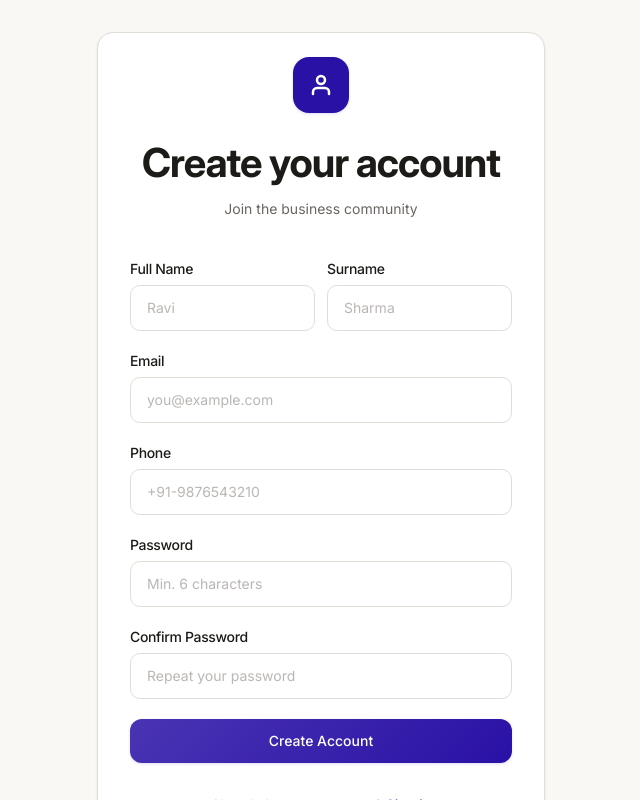
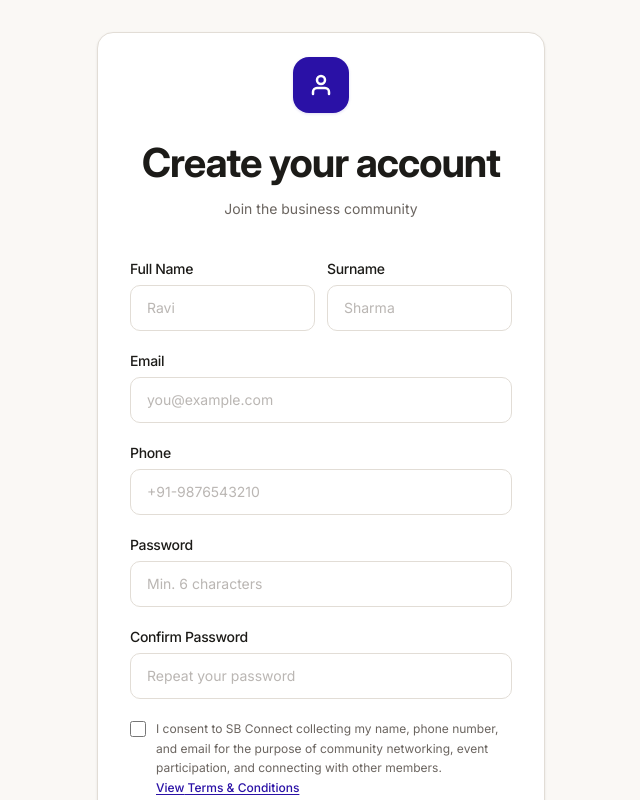
Before and after one commit to KIRANTEJ216/sbconnect-app, a React (Vite) app: page /register in a window 1280 px wide. Shown: the top 800 px of the page, without its empty margins (319-959 px from the left). Built offline with nearby package versions, Linux system fonts and the light colour scheme; no server answers.

Commit message:
fix: add Terms & Conditions consent checkbox to Register page

```diff
--- a/src/pages/Register.tsx
+++ b/src/pages/Register.tsx
@@ -19,6 +19,8 @@ export default function Register() {
   const [confirmPassword, setConfirmPassword] = useState('');
   const [error, setError] = useState('');
   const [loading, setLoading] = useState(false);
+  const [termsAccepted, setTermsAccepted] = useState(false);
+  const [showTerms, setShowTerms] = useState(false);
 
   useEffect(() => {
     if (user) navigate('/create-profile', { replace: true });
@@ -34,6 +36,10 @@ export default function Register() {
     }
     if (password.length < 6) {
       setError('Password must be at least 6 characters.');
+      return;
+    }
+    if (!termsAccepted) {
+      setError('You must accept the Terms & Conditions to create an account.');
       return;
     }
 
@@ -121,7 +127,36 @@ export default function Register() {
               <p className="text-sm text-danger bg-danger-light px-4 py-2.5 rounded-xl">{error}</p>
             )}
 
-            <Button type="submit" loading={loading} className="w-full">
+            <label className="flex items-start gap-2.5 cursor-pointer">
+              <input
+                type="checkbox"
+                checked={termsAccepted}
+                onChange={(e) => setTermsAccepted(e.target.checked)}
+                className="mt-0.5 w-4 h-4 rounded border-border text-primary focus:ring-primary/30 accent-primary shrink-0"
+              />
+              <span className="text-xs text-steel leading-relaxed select-none">
+                I consent to SB Connect collecting my name, phone number, and email for the purpose of community networking, event participation, and connecting with other members.{' '}
+                <button
+                  type="button"
+                  onClick={() => setShowTerms(!showTerms)}
+                  className="text-primary hover:text-primary-hover font-medium underline underline-offset-2 transition-colors cursor-pointer"
+                >
+                  {showTerms ? 'Hide' : 'View'} Terms &amp; Conditions
+                </button>
+              </span>
+            </label>
+
+            {showTerms && (
+              <div className="text-xs text-steel bg-muted-bg rounded-xl p-4 space-y-2 leading-relaxed border border-border">
+                <p className="font-semibold text-charcoal">Terms &amp; Conditions</p>
+                <p><strong>1. Information We Collect</strong> — When you register, we collect your full name, phone number, and email address. You may optionally add a business profile with additional details such as company name, location, website, and business category.</p>
+                <p><strong>2. How We Use Your Information</strong> — Your name and business profile are visible to other members in the directory for networking purposes. Your email and phone are used for event RSVPs, meeting coordination, and community communication. We do not share your data with third parties outside this platform.</p>
+                <p><strong>3. Your Rights</strong> — You may request deletion of your account and associated data by contacting the admin. Profile information can be edited at any time from your profile page.</p>
+                <p><strong>4. Acceptance</strong> — By checking the consent box and creating an account, you agree to these terms. If you do not agree, please do not register.</p>
+              </div>
+            )}
+
+            <Button type="submit" loading={loading} className="w-full" disabled={!termsAccepted}>
               Create Account
             </Button>
           </form>
```
